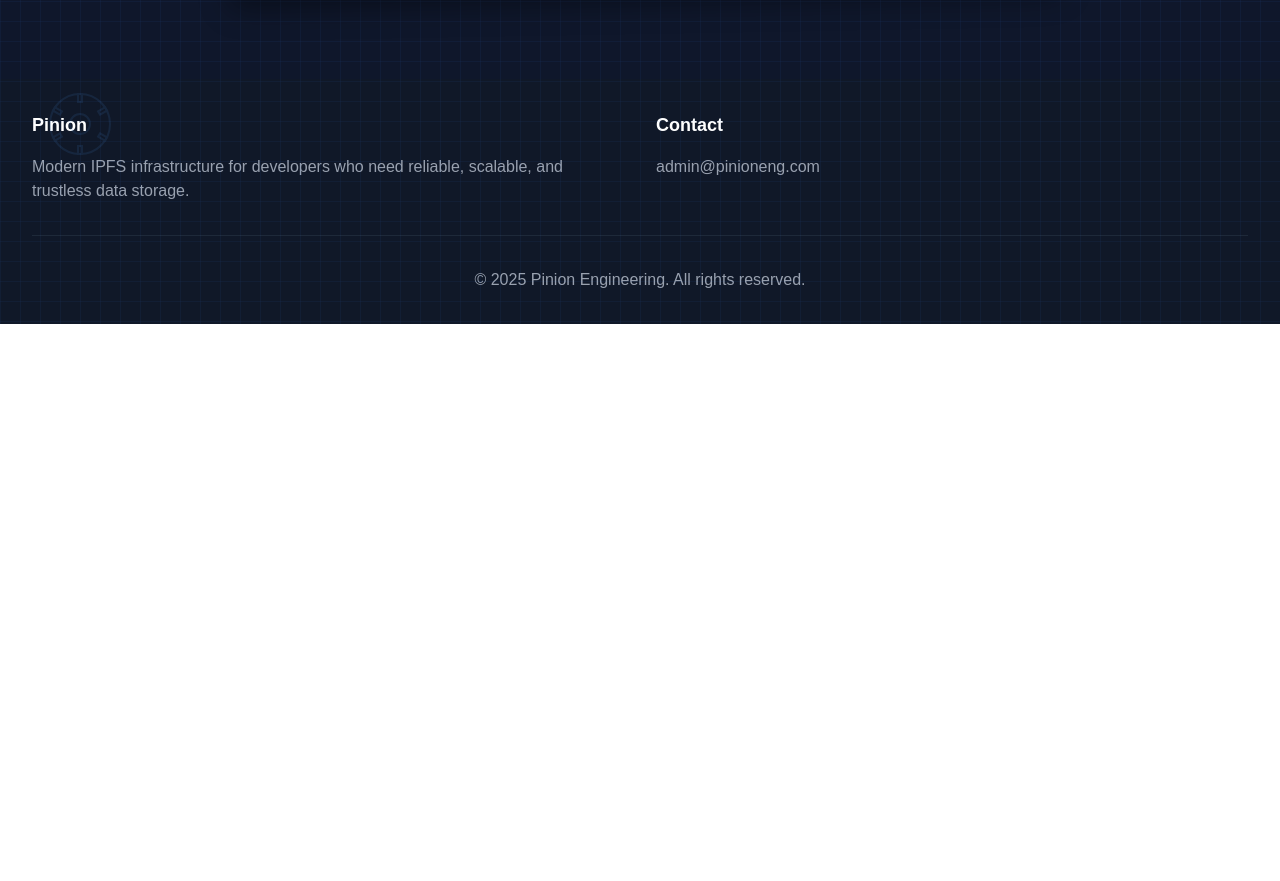
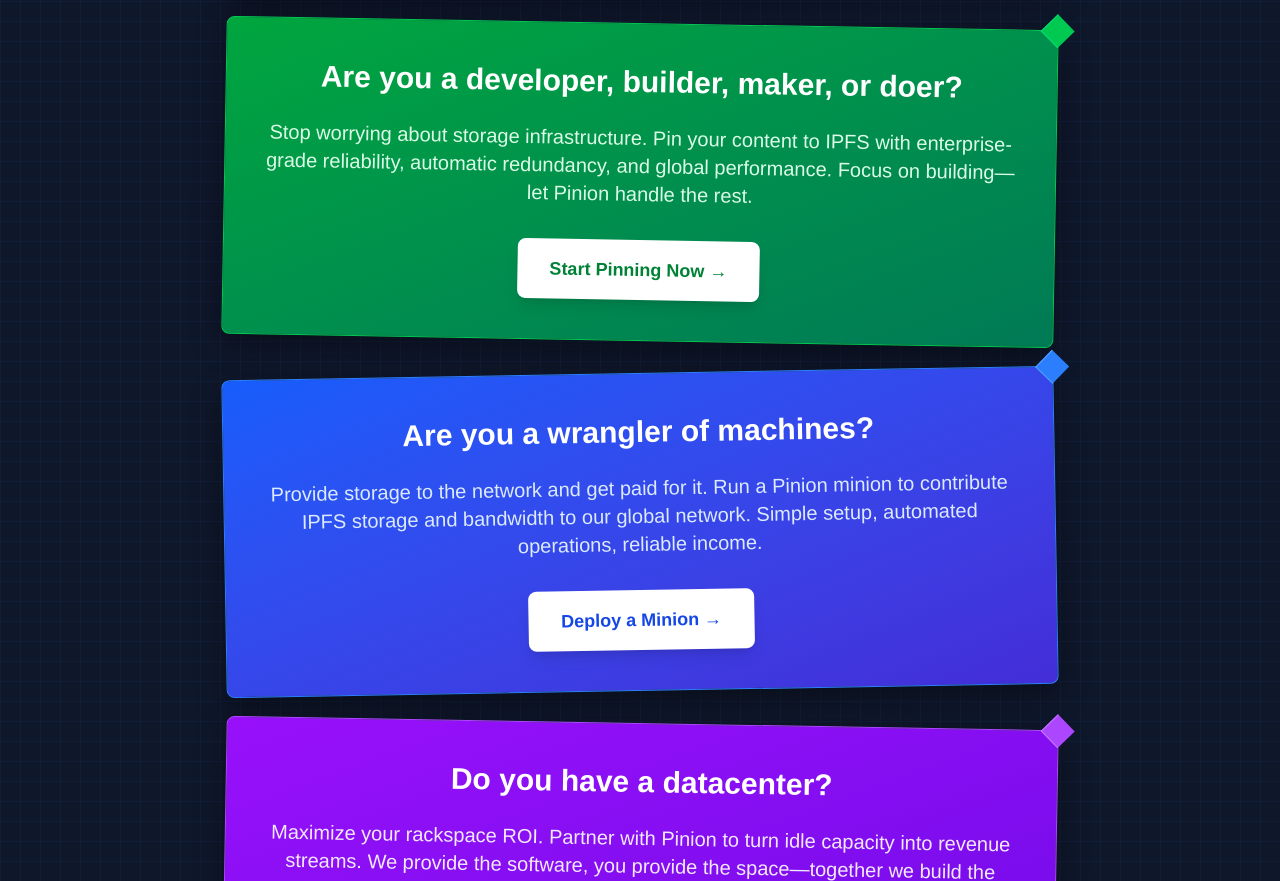
Before and after one commit to pinionengineering/pinion-build-website, a Next.js app: page / in a window 1280 px wide. Shown: the part 1919-2800 px from the top of the page. Before the commit the page ends 2243 px from the top, so only its background shows below. Built offline with nearby package versions, Linux system fonts and the light colour scheme.

Commit message:
dev, wrangler, datacenter

```diff
--- a/src/app/page.tsx
+++ b/src/app/page.tsx
@@ -189,6 +189,63 @@ export default function Home() {
               </div>
             </div>
           </section>
+
+          <section className="bg-gradient-to-br from-green-600 to-emerald-700 text-white rounded-lg mt-8 transform rotate-1 relative border border-green-500" style={{boxShadow: '0 10px 30px rgba(0, 0, 0, 0.4)'}}>
+            <div className="absolute top-0 right-0 w-6 h-6 bg-green-500 border-l border-b border-green-400 transform rotate-45 translate-x-3 -translate-y-3"></div>
+            <div className="px-8 py-10">
+              <h2 className="text-3xl font-bold text-center mb-6">Are you a developer, builder, maker, or doer?</h2>
+              <p className="text-xl text-center mb-8 text-green-100 max-w-3xl mx-auto">
+                Stop worrying about storage infrastructure. Pin your content to IPFS with enterprise-grade reliability,
+                automatic redundancy, and global performance. Focus on building—let Pinion handle the rest.
+              </p>
+              <div className="text-center">
+                <a
+                  href="mailto:beta@pinioneng.com?subject=Beta Access Request&body=Hi!,%0A%0AI would like to be part of the Pinion platform beta program. including three months of free storage and first-mover discounts.%0A%0AThank you!"
+                  className="inline-block bg-white text-green-700 font-bold py-4 px-8 rounded-lg text-lg hover:bg-green-50 transition-colors shadow-lg"
+                >
+                  Start Pinning Now →
+                </a>
+              </div>
+            </div>
+          </section>
+
+          <section className="bg-gradient-to-br from-blue-600 to-indigo-700 text-white rounded-lg mt-8 transform -rotate-1 relative border border-blue-500" style={{boxShadow: '0 10px 30px rgba(0, 0, 0, 0.4)'}}>
+            <div className="absolute top-0 right-0 w-6 h-6 bg-blue-500 border-l border-b border-blue-400 transform rotate-45 translate-x-3 -translate-y-3"></div>
+            <div className="px-8 py-10">
+              <h2 className="text-3xl font-bold text-center mb-6">Are you a wrangler of machines?</h2>
+              <p className="text-xl text-center mb-8 text-blue-100 max-w-3xl mx-auto">
+                Provide storage to the network and get paid for it. Run a Pinion minion to contribute IPFS storage
+                and bandwidth to our global network. Simple setup, automated operations, reliable income.
+              </p>
+              <div className="text-center">
+                <a
+                  href="mailto:beta@pinioneng.com?subject=Beta Access Request&body=Hi!,%0A%0AI would like to be part of the Pinion platform beta program. including three months of free storage and first-mover discounts.%0A%0AThank you!"
+                  className="inline-block bg-white text-blue-700 font-bold py-4 px-8 rounded-lg text-lg hover:bg-blue-50 transition-colors shadow-lg"
+                >
+                  Deploy a Minion →
+                </a>
+              </div>
+            </div>
+          </section>
+
+          <section className="bg-gradient-to-br from-purple-600 to-violet-700 text-white rounded-lg mt-8 transform rotate-1 relative border border-purple-500" style={{boxShadow: '0 10px 30px rgba(0, 0, 0, 0.4)'}}>
+            <div className="absolute top-0 right-0 w-6 h-6 bg-purple-500 border-l border-b border-purple-400 transform rotate-45 translate-x-3 -translate-y-3"></div>
+            <div className="px-8 py-10">
+              <h2 className="text-3xl font-bold text-center mb-6">Do you have a datacenter?</h2>
+              <p className="text-xl text-center mb-8 text-purple-100 max-w-3xl mx-auto">
+                Maximize your rackspace ROI. Partner with Pinion to turn idle capacity into revenue streams.
+                We provide the software, you provide the space—together we build the future of decentralized storage.
+              </p>
+              <div className="text-center">
+                <a
+                  href="mailto:beta@pinioneng.com?subject=Beta Access Request&body=Hi!,%0A%0AI would like to be part of the Pinion platform beta program. including three months of free storage and first-mover discounts.%0A%0AThank you!"
+                  className="inline-block bg-white text-purple-700 font-bold py-4 px-8 rounded-lg text-lg hover:bg-purple-50 transition-colors shadow-lg"
+                >
+                  Partner with Us →
+                </a>
+              </div>
+            </div>
+          </section>
         </article>
       </main>
 
```
